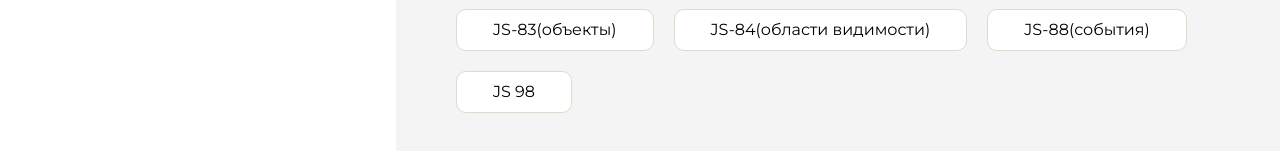
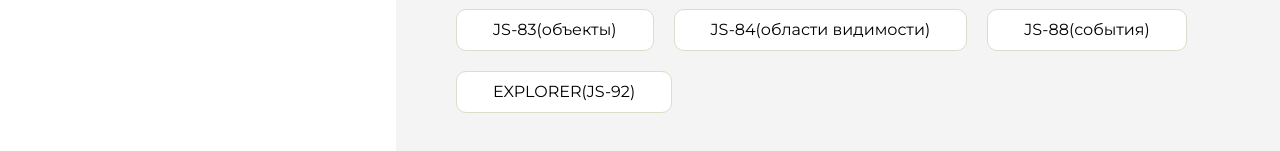
Before and after one commit to Sannikof/homework, a plain HTML site: page index.html in a window 1280 px wide. Shown: the part 477-628 px from the top of the page. Drawn offline with Linux system fonts and the light colour scheme.

Commit message:
Update index.html

```diff
--- a/index.html
+++ b/index.html
@@ -153,7 +153,7 @@
                         <a href="JS-88(события)/index.html">JS-88(события)</a>
                     </li>
                     <li class="content__list-item">
-                        <a href="EXPLORER(JS-92)/index.html">JS 98</a>
+                        <a href="EXPLORER(JS-92)/index.html">EXPLORER(JS-92)</a>
                     </li>
                 </ul>
             </div>
```
